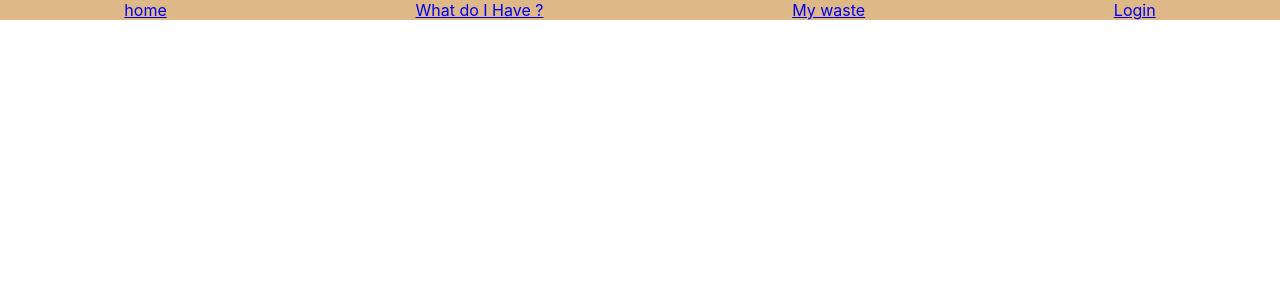
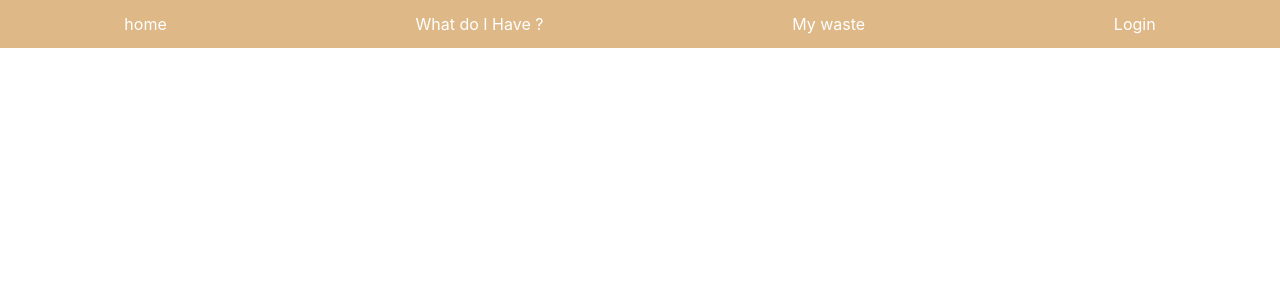
Before and after one commit to SupriyaShekar123/-frapp-frontend, a React (Create React App) app: page / in a window 1280 px wide. Shown: the top 300 px of the page. Built offline with nearby package versions, Linux system fonts and the light colour scheme.

Commit message:
add some style to the navbar

```diff
--- a/src/component/navbar.css
+++ b/src/component/navbar.css
@@ -4,8 +4,19 @@ nav ul{
     align-items: center;
     padding: 0;
     margin: 0;
+    height: 3em;
+}
+
+nav ul a{
+    text-decoration: none;
+    color: white;
 }
 
 nav{
     background-color: burlywood;
 }
+
+nav ul a:hover{
+    color:darkblue;
+    transition: 2s;
+}
```
